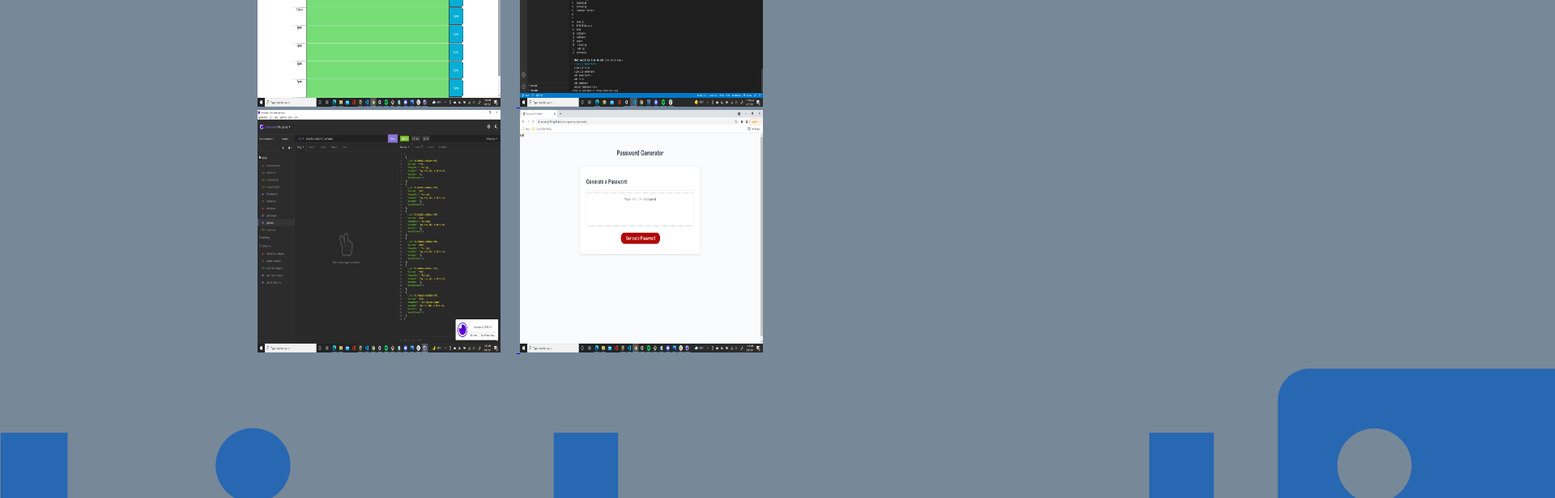
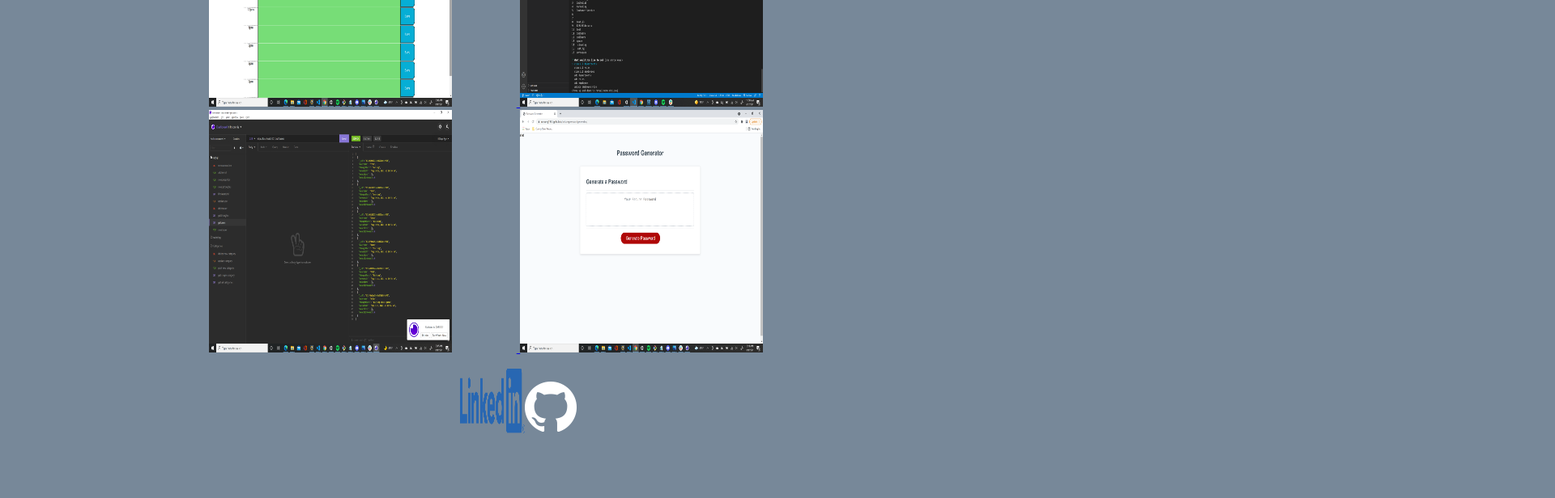
Before and after one commit to rohannj1993/Reactportfolio, a React (Create React App) app: page /portfolio in a window 1280 px wide. Shown: the part 800-1416 px from the top of the page at 81% size, 1920 px wide, since content can reach past the window. After the commit the page ends 1356 px from the top, so only its background shows below. Built offline with nearby package versions, Linux system fonts and the light colour scheme.

Commit message:
update footer

```diff
--- a/src/App.css
+++ b/src/App.css
@@ -56,5 +56,10 @@
 .logo{
   height: 300px;
   width: 300px;
-  padding-right: 20px;
+  padding-right: 80px;
 }
+
+#linkedin{
+  height: 80px;
+  width:80px
+}
--- a/src/components/Footer.js
+++ b/src/components/Footer.js
@@ -1,17 +1,19 @@
 import React from 'react';
 import gitlogo from "./Assets/GitHub-Mark/PNG/GitHub-Mark-Light-64px.png";
-import linkedinlogo from "./Assets/LinkedIn-Logos/LI-Logo.png"
+import linkedinlogo from "./Assets/LinkedIn-Logos/LI-Logo.png";
+import stacklogo from "./Assets/Stackoverflowlogo.png"
 function Footer(){
     return(
 <p>
-    <a href='#'>
+    <a href='https://www.linkedin.com/in/rohan-nair-23b87121b/'>
 
 <img src ={linkedinlogo} id='linkedin' alt="linkedin logo"/>
     </a>
-    <a href='#'>
+    <a href='https://github.com/rohannj1993'>
 
  <img src ={gitlogo} alt="github logo"/>
     </a>
+
 </p>
     )
 }
```
Also changed, not shown: src/components/Assets/Stackoverflowlogo.png (added).
